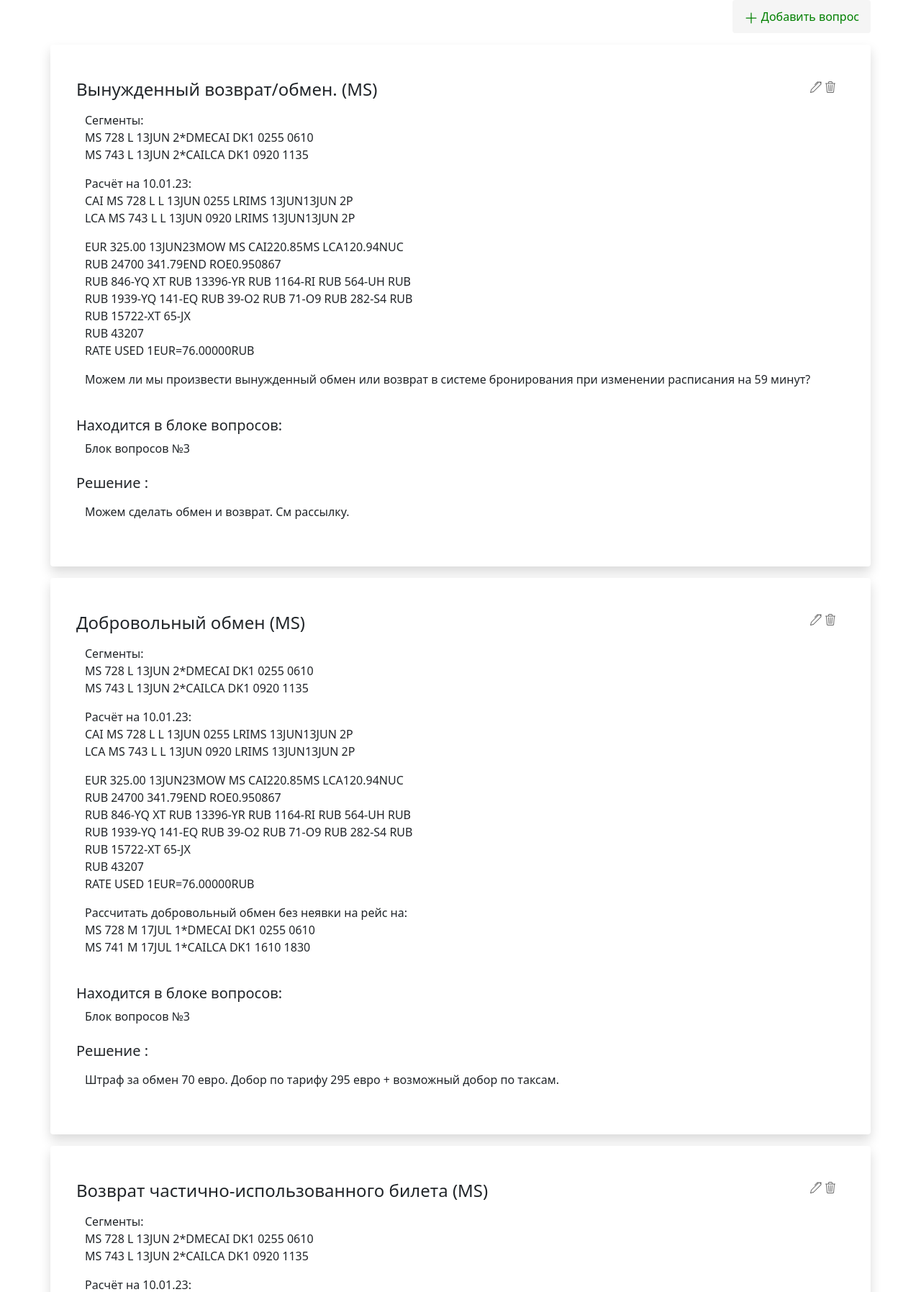
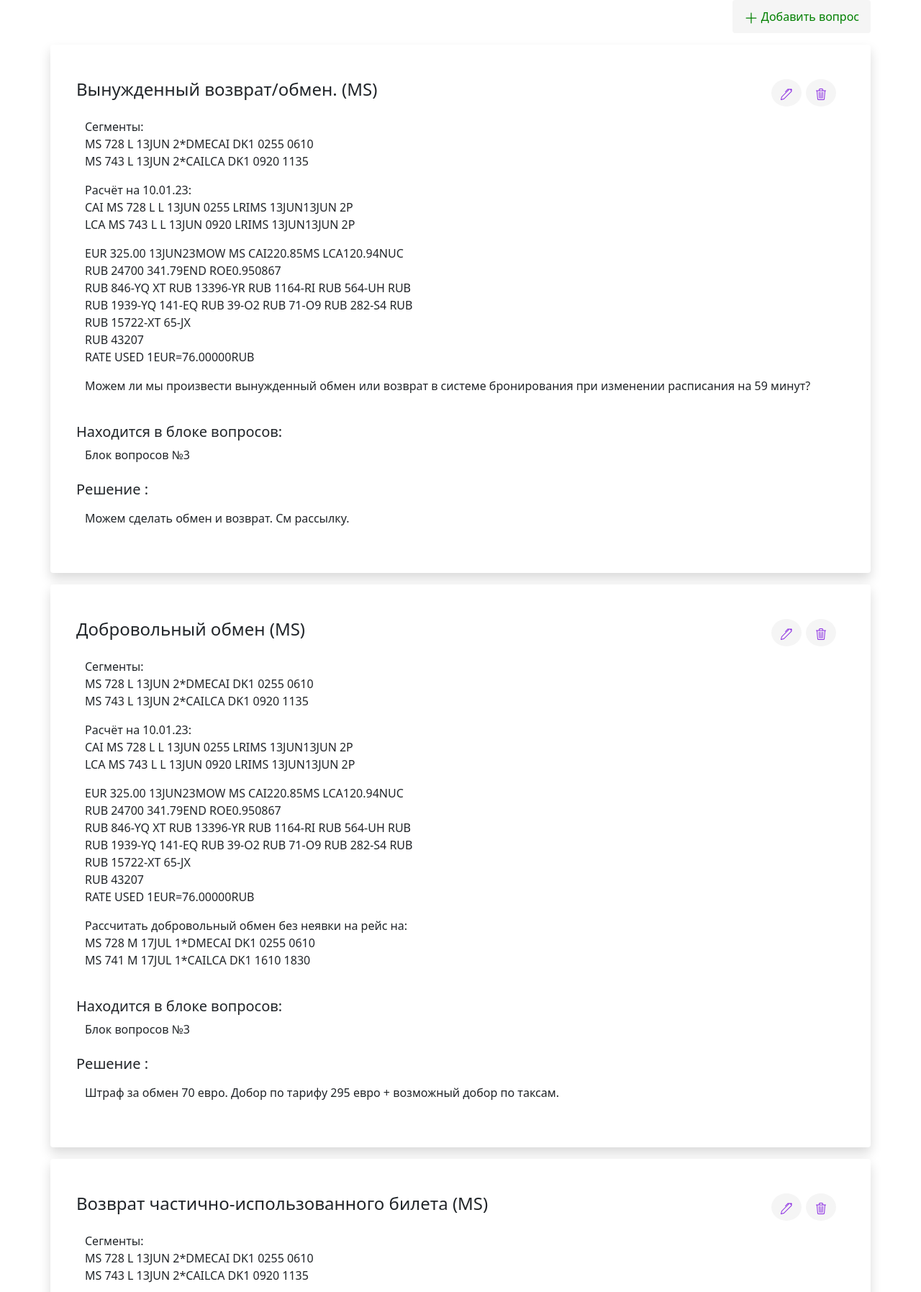
Before and after one commit to LylovY/SDO-Avia, a Django app: page /tasks/ in a window 1280 px wide. Shown: the part 138-1933 px from the top of the page at 72% size. Run offline with Django 3.2, Linux system fonts and the light colour scheme; data comes from the database, SQL or seed files in the repository; some libraries are stand-ins or nearby versions.

Commit message:
Доработка дизайна 4

```diff
--- a/sdo/tasks/static/css/main.css
+++ b/sdo/tasks/static/css/main.css
@@ -45,12 +45,15 @@ html, main{
 }
 
 .greylink{
-    color: DimGray;
+    color: BlueViolet;
     text-decoration: none;
+    border-radius: 50%;
+    background-color: WhiteSmoke;
 }
 
 .greylink:hover{
-    color: BlueViolet;
+    color: White;
+    background-color: BlueViolet;
 }
 
 .addbutton {
--- a/sdo/templates/tasks/task_list_admin.html
+++ b/sdo/templates/tasks/task_list_admin.html
@@ -16,13 +16,13 @@
 			<div class="row">
 				{{ task.title }}
 			</div>
-			<div style="color: DimGrey; font-size: 60%;">
-				<a class="text-decoration-none ms-2 greylink" href="{% url 'tasks:update_task' task.id %}">
+			<div>
+				<a class="btn text-decoration-none ms-2 greylink" href="{% url 'tasks:update_task' task.id %}">
 					<svg xmlns="http://www.w3.org/2000/svg" width="16" height="16" fill="currentColor" class="bi bi-pen" viewBox="0 0 16 16">
 						<path d="m13.498.795.149-.149a1.207 1.207 0 1 1 1.707 1.708l-.149.148a1.5 1.5 0 0 1-.059 2.059L4.854 14.854a.5.5 0 0 1-.233.131l-4 1a.5.5 0 0 1-.606-.606l1-4a.5.5 0 0 1 .131-.232l9.642-9.642a.5.5 0 0 0-.642.056L6.854 4.854a.5.5 0 1 1-.708-.708L9.44.854A1.5 1.5 0 0 1 11.5.796a1.5 1.5 0 0 1 1.998-.001zm-.644.766a.5.5 0 0 0-.707 0L1.95 11.756l-.764 3.057 3.057-.764L14.44 3.854a.5.5 0 0 0 0-.708l-1.585-1.585z"/>
 					</svg>
 				</a>
-				<a class="text-decoration-none greylink" href="{% url 'tasks:delete_task' task.id %}">
+				<a class="btn text-decoration-none greylink" href="{% url 'tasks:delete_task' task.id %}">
 					<svg xmlns="http://www.w3.org/2000/svg" width="16" height="16" fill="currentColor" class="bi bi-trash3" viewBox="0 0 16 16">
 						<path d="M6.5 1h3a.5.5 0 0 1 .5.5v1H6v-1a.5.5 0 0 1 .5-.5ZM11 2.5v-1A1.5 1.5 0 0 0 9.5 0h-3A1.5 1.5 0 0 0 5 1.5v1H2.506a.58.58 0 0 0-.01 0H1.5a.5.5 0 0 0 0 1h.538l.853 10.66A2 2 0 0 0 4.885 16h6.23a2 2 0 0 0 1.994-1.84l.853-10.66h.538a.5.5 0 0 0 0-1h-.995a.59.59 0 0 0-.01 0H11Zm1.958 1-.846 10.58a1 1 0 0 1-.997.92h-6.23a1 1 0 0 1-.997-.92L3.042 3.5h9.916Zm-7.487 1a.5.5 0 0 1 .528.47l.5 8.5a.5.5 0 0 1-.998.06L5 5.03a.5.5 0 0 1 .47-.53Zm5.058 0a.5.5 0 0 1 .47.53l-.5 8.5a.5.5 0 1 1-.998-.06l.5-8.5a.5.5 0 0 1 .528-.47ZM8 4.5a.5.5 0 0 1 .5.5v8.5a.5.5 0 0 1-1 0V5a.5.5 0 0 1 .5-.5Z"/>
 					</svg>
--- a/sdo/templates/tasks/taskcase_list_admin.html
+++ b/sdo/templates/tasks/taskcase_list_admin.html
@@ -16,13 +16,13 @@
 			<div class="row">
 				{{ task_case.title }}
 			</div>
-			<div style="color: DimGrey; font-size: 60%;">
-				<a class="text-decoration-none ms-2 greylink" href="{% url 'tasks:update_taskcase' task_case.id %}">
+			<div>
+				<a class="btn text-decoration-none ms-2 greylink" href="{% url 'tasks:update_taskcase' task_case.id %}">
 					<svg xmlns="http://www.w3.org/2000/svg" width="16" height="16" fill="currentColor" class="bi bi-pen" viewBox="0 0 16 16">
 						<path d="m13.498.795.149-.149a1.207 1.207 0 1 1 1.707 1.708l-.149.148a1.5 1.5 0 0 1-.059 2.059L4.854 14.854a.5.5 0 0 1-.233.131l-4 1a.5.5 0 0 1-.606-.606l1-4a.5.5 0 0 1 .131-.232l9.642-9.642a.5.5 0 0 0-.642.056L6.854 4.854a.5.5 0 1 1-.708-.708L9.44.854A1.5 1.5 0 0 1 11.5.796a1.5 1.5 0 0 1 1.998-.001zm-.644.766a.5.5 0 0 0-.707 0L1.95 11.756l-.764 3.057 3.057-.764L14.44 3.854a.5.5 0 0 0 0-.708l-1.585-1.585z"/>
 					</svg>
 				</a>
-				<a class="text-decoration-none greylink" href="{% url 'tasks:delete_taskcase' task_case.id %}">
+				<a class="btn text-decoration-none greylink" href="{% url 'tasks:delete_taskcase' task_case.id %}">
 					<svg xmlns="http://www.w3.org/2000/svg" width="16" height="16" fill="currentColor" class="bi bi-trash3" viewBox="0 0 16 16">
 						<path d="M6.5 1h3a.5.5 0 0 1 .5.5v1H6v-1a.5.5 0 0 1 .5-.5ZM11 2.5v-1A1.5 1.5 0 0 0 9.5 0h-3A1.5 1.5 0 0 0 5 1.5v1H2.506a.58.58 0 0 0-.01 0H1.5a.5.5 0 0 0 0 1h.538l.853 10.66A2 2 0 0 0 4.885 16h6.23a2 2 0 0 0 1.994-1.84l.853-10.66h.538a.5.5 0 0 0 0-1h-.995a.59.59 0 0 0-.01 0H11Zm1.958 1-.846 10.58a1 1 0 0 1-.997.92h-6.23a1 1 0 0 1-.997-.92L3.042 3.5h9.916Zm-7.487 1a.5.5 0 0 1 .528.47l.5 8.5a.5.5 0 0 1-.998.06L5 5.03a.5.5 0 0 1 .47-.53Zm5.058 0a.5.5 0 0 1 .47.53l-.5 8.5a.5.5 0 1 1-.998-.06l.5-8.5a.5.5 0 0 1 .528-.47ZM8 4.5a.5.5 0 0 1 .5.5v8.5a.5.5 0 0 1-1 0V5a.5.5 0 0 1 .5-.5Z"/>
 					</svg>
--- a/sdo/templates/tasks/users.html
+++ b/sdo/templates/tasks/users.html
@@ -16,13 +16,13 @@
 			<div class="row">
 				{{ user.username }}({{ user.first_name }})
 			</div>
-			<div style="color: DimGrey; font-size: 60%;">
-				<a class="text-decoration-none ms-2 greylink" href="{% url 'tasks:update_user' user.username %}">
+			<div>
+				<a class="btn text-decoration-none ms-2 greylink" href="{% url 'tasks:update_user' user.username %}">
 					<svg xmlns="http://www.w3.org/2000/svg" width="16" height="16" fill="currentColor" class="bi bi-pen" viewBox="0 0 16 16">
 						<path d="m13.498.795.149-.149a1.207 1.207 0 1 1 1.707 1.708l-.149.148a1.5 1.5 0 0 1-.059 2.059L4.854 14.854a.5.5 0 0 1-.233.131l-4 1a.5.5 0 0 1-.606-.606l1-4a.5.5 0 0 1 .131-.232l9.642-9.642a.5.5 0 0 0-.642.056L6.854 4.854a.5.5 0 1 1-.708-.708L9.44.854A1.5 1.5 0 0 1 11.5.796a1.5 1.5 0 0 1 1.998-.001zm-.644.766a.5.5 0 0 0-.707 0L1.95 11.756l-.764 3.057 3.057-.764L14.44 3.854a.5.5 0 0 0 0-.708l-1.585-1.585z"/>
 					</svg>
 				</a>
-				<a class="text-decoration-none greylink" href="{% url 'tasks:delete_user' user.username %}">
+				<a class="btn text-decoration-none greylink" href="{% url 'tasks:delete_user' user.username %}">
 					<svg xmlns="http://www.w3.org/2000/svg" width="16" height="16" fill="currentColor" class="bi bi-trash3" viewBox="0 0 16 16">
 						<path d="M6.5 1h3a.5.5 0 0 1 .5.5v1H6v-1a.5.5 0 0 1 .5-.5ZM11 2.5v-1A1.5 1.5 0 0 0 9.5 0h-3A1.5 1.5 0 0 0 5 1.5v1H2.506a.58.58 0 0 0-.01 0H1.5a.5.5 0 0 0 0 1h.538l.853 10.66A2 2 0 0 0 4.885 16h6.23a2 2 0 0 0 1.994-1.84l.853-10.66h.538a.5.5 0 0 0 0-1h-.995a.59.59 0 0 0-.01 0H11Zm1.958 1-.846 10.58a1 1 0 0 1-.997.92h-6.23a1 1 0 0 1-.997-.92L3.042 3.5h9.916Zm-7.487 1a.5.5 0 0 1 .528.47l.5 8.5a.5.5 0 0 1-.998.06L5 5.03a.5.5 0 0 1 .47-.53Zm5.058 0a.5.5 0 0 1 .47.53l-.5 8.5a.5.5 0 1 1-.998-.06l.5-8.5a.5.5 0 0 1 .528-.47ZM8 4.5a.5.5 0 0 1 .5.5v8.5a.5.5 0 0 1-1 0V5a.5.5 0 0 1 .5-.5Z"/>
 					</svg>
```
